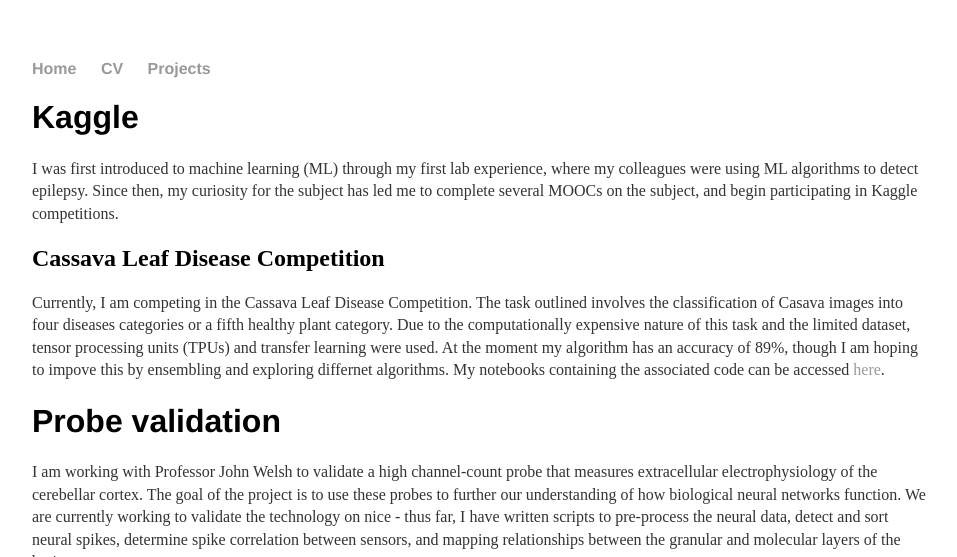
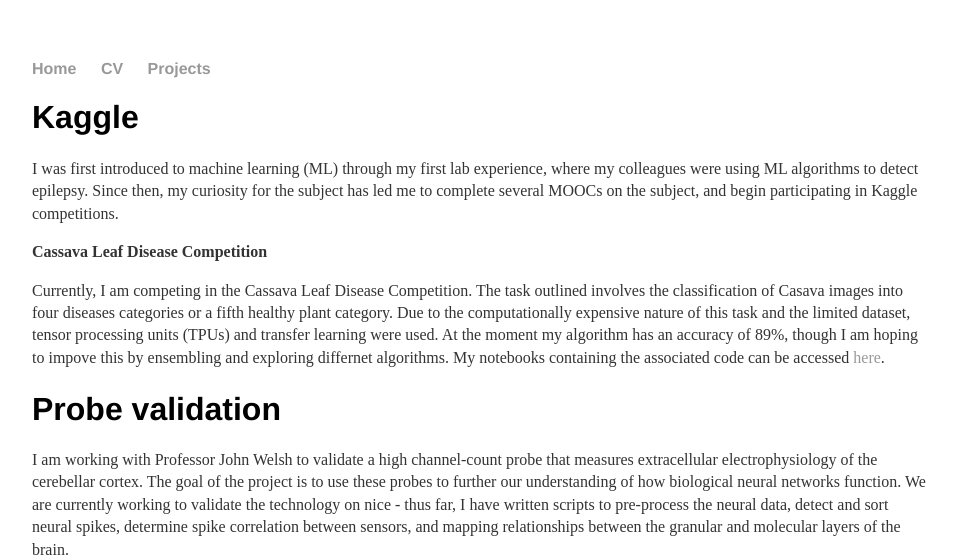
Before and after one commit to wijayad/wijayad.github.io, a Jekyll site: the page built from Projects/index.md, in a window 1280 px wide. Shown: the top 557 px of the page, without its empty margins (160-1117 px from the left). Built offline with Jekyll 4.4.1, drawn with Linux system fonts in a browser that asks for light colours; grey boxes are pictures that could not be loaded.

```diff
--- a/Projects/index.md
+++ b/Projects/index.md
@@ -7,7 +7,7 @@ title: Projects
 
 I was first introduced to machine learning (ML) through my first lab experience, where my colleagues were using ML algorithms to detect epilepsy. Since then, my curiosity for the subject has led me to complete several MOOCs on the subject, and begin participating in Kaggle competitions.
 
-## Cassava Leaf Disease Competition
+**Cassava Leaf Disease Competition**
 
 Currently, I am competing in the Cassava Leaf Disease Competition. The task outlined involves the classification of Casava images into four diseases categories or a fifth healthy plant category. Due to the computationally expensive nature of this task and the limited dataset, tensor processing units (TPUs) and transfer learning were used. At the moment my algorithm has an accuracy of 89%, though I am hoping to impove this by ensembling and exploring differnet algorithms. My notebooks containing the associated code can be accessed <a href="https://www.kaggle.com/danielwijaya/cassava-v1">here</a>.
 
```
